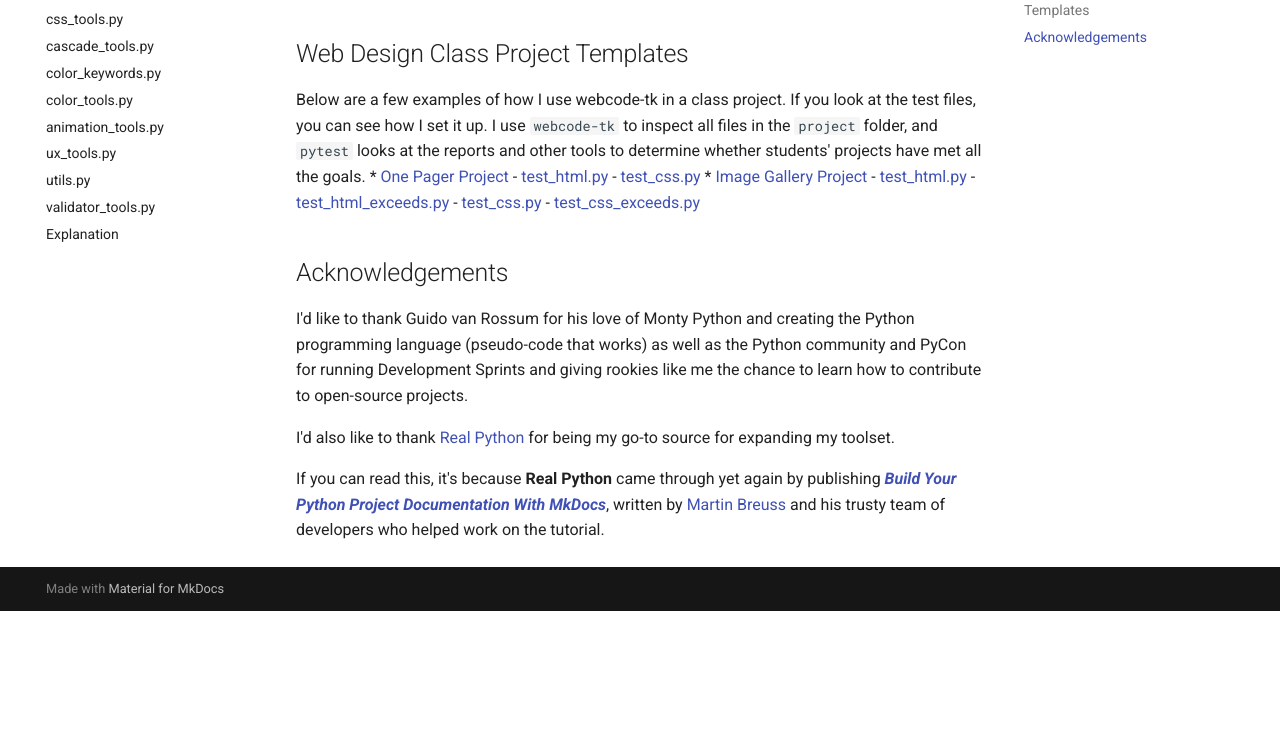
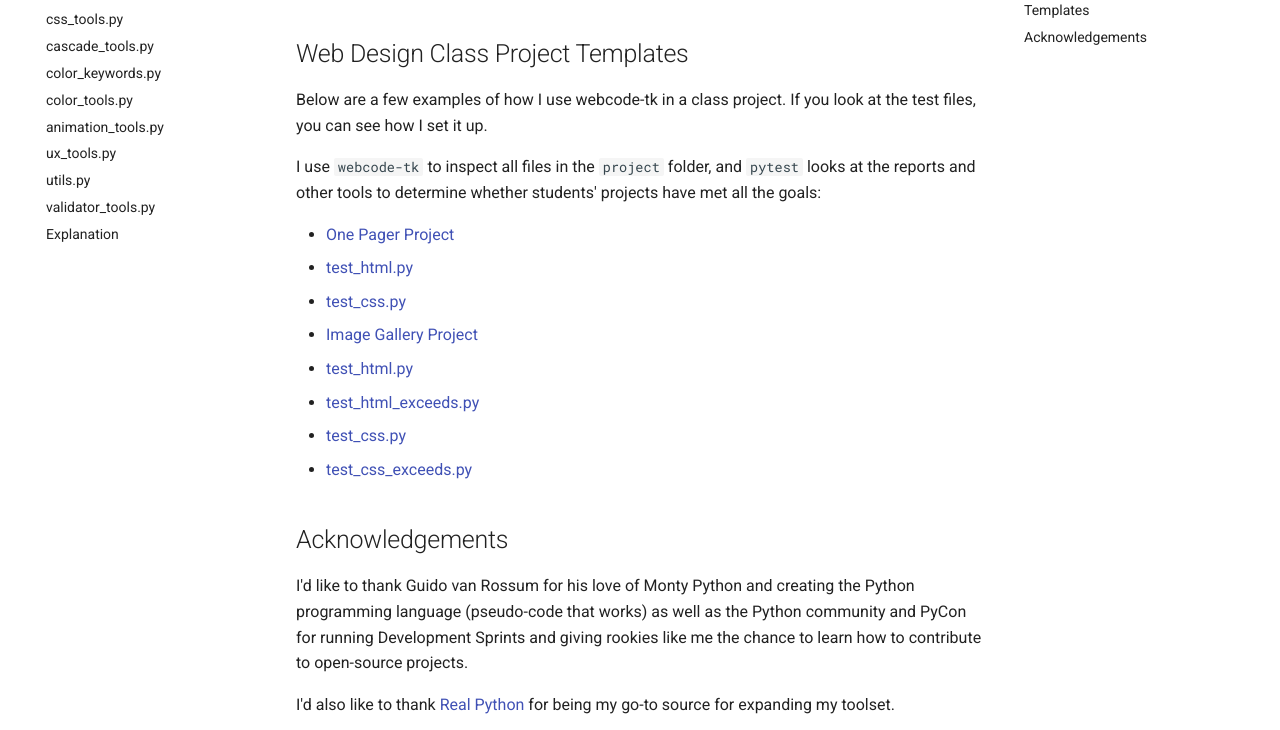
Before and after one commit to HundredVisionsGuy/webcode-tk, an MkDocs documentation site: the page built from docs/index.md, in a window 1280 px wide and 900 px high, scrolled down 1172 px, cut to the strip 170-900 px from the top of the window. Built offline with MkDocs 1.6.1 and Material for MkDocs 9.7.7, drawn with Linux system fonts in a browser that asks for light colours; before the commit the page ends 1953 px from its top, so only the background shows below that; some of the changed text lies outside the part shown.

Commit message:
docs: cleaning up formatting

```diff
--- a/docs/index.md
+++ b/docs/index.md
@@ -2,11 +2,15 @@
 
 A collection of functions designed by a Web Design teacher for checking front-end web documents (in particular HTML and CSS files). It can automatically check validation on HTML and CSS.
 
+
 The way I use it is to create a GitHub template with a project folder and a README file indicating which elements must be present. I deploy these templates on [GitHub Classroom](https://classroom.github.com/). Each template has a project folder with a README file both in the main repo folder as well as the project folder to indicate what I'll be testing for.
 
-For HTML checks, I use it to make sure the project does not have any validation errors, meets the required number of elements, and can even check for a minimum number of image files.
+
+For **HTML checks**, I use it to make sure the project does not have any validation errors, meets the required number of elements, and can even check for a minimum number of image files.
+
 
 For CSS, you can check validation, check to make sure specific properties are addressed, check for color contrast, and check to see if font families have been targetted. I also have a check that identifies if style attributes have been employed or not.
+
 
 I have other helper tools that work with the html_tools and css_tools. I have included a ux_tools library that reports back on words per sentence, sentences per paragraph, list items in list, and readability scores. I have an animation_tools that can report back on the keyframe animations that are employed.
 
@@ -32,10 +36,15 @@ your use case by looking at the different pages.
 ::: webcode_tk
 
 ## Web Design Class Project Templates
-Below are a few examples of how I use webcode-tk in a class project. If you look at the test files, you can see how I set it up. I use `webcode-tk` to inspect all files in the `project` folder, and `pytest` looks at the reports and other tools to determine whether students' projects have met all the goals.
+
+Below are a few examples of how I use webcode-tk in a class project. If you look at the test files, you can see how I set it up.
+
+I use `webcode-tk` to inspect all files in the `project` folder, and `pytest` looks at the reports and other tools to determine whether students' projects have met all the goals:
+
 * [One Pager Project](https://github.com/CenturyHSTech/one-pager-project)
   - [test_html.py](https://github.com/CenturyHSTech/one-pager-project/blob/main/tests/test_html.py)
   - [test_css.py](https://github.com/CenturyHSTech/one-pager-project/blob/main/tests/test_css.py)
+
 * [Image Gallery Project](https://github.com/CenturyHSTech/Image-Gallery-Project)
   - [test_html.py](https://github.com/CenturyHSTech/Image-Gallery-Project/blob/main/tests/test_html.py)
   - [test_html_exceeds.py](https://github.com/CenturyHSTech/Image-Gallery-Project/blob/main/tests/test_html_exceeds.py)
```
